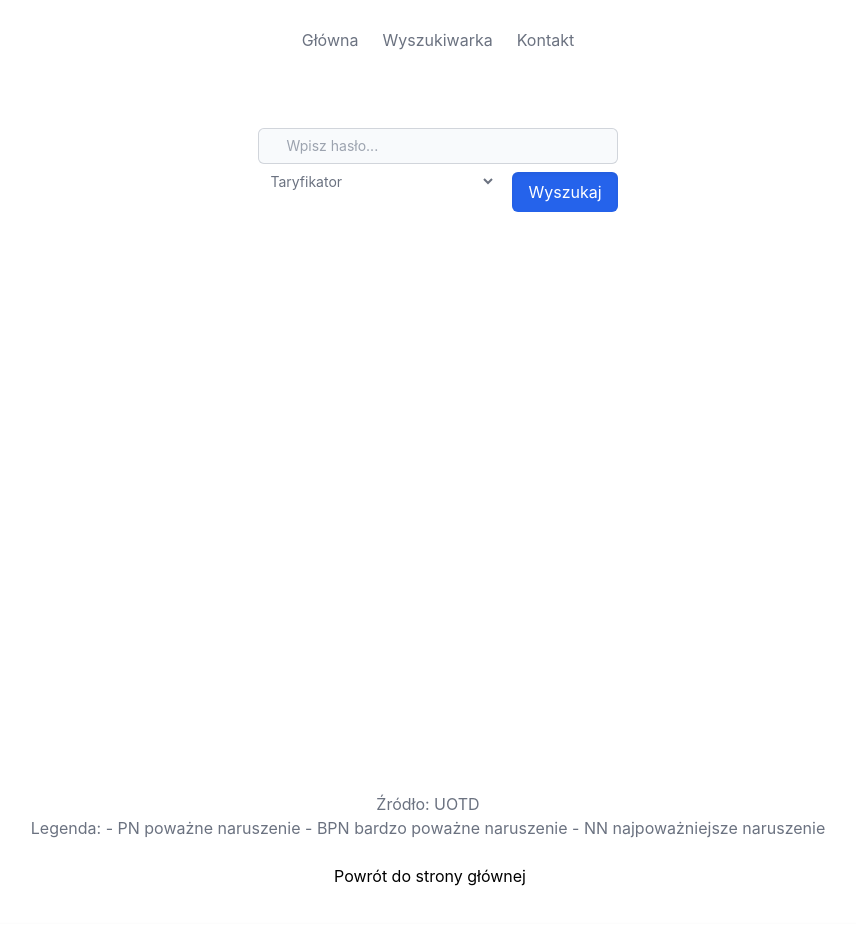
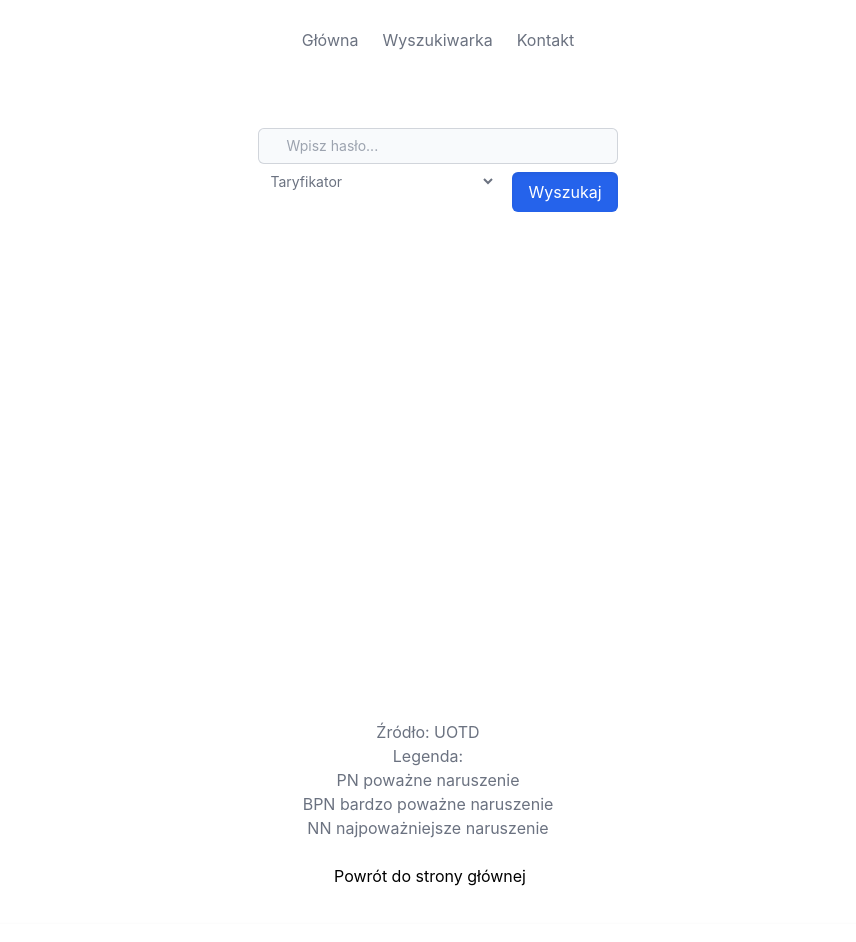
Before and after one commit to qolvap/fine-app-poc, a React (Create React App) app: page /Results in a window 1280 px wide. Shown: the top 942 px of the page, without its empty margins (202-1058 px from the left). Built offline with nearby package versions, Linux system fonts and the light colour scheme; the HTML template or start-up script is replaced by a standard one.

Commit message:
🔄 resultpage edited with some dry code for <p>

```diff
--- a/src/components/Results/ResultsPage.tsx
+++ b/src/components/Results/ResultsPage.tsx
@@ -4,6 +4,17 @@ import { Fine, data } from '../data/data';
 import 'tailwindcss/tailwind.css';
 import Button from '../Button/Button';
 import Fuse from 'fuse.js';
+
+const content = [
+  {
+    text: 'Źródło: UOTD',
+    link: 'https://isap.sejm.gov.pl/isap.nsf/download.xsp/WDU20011251371/U/D20011371Lj.pdf',
+  },
+  { text: 'Legenda: ' },
+  { text: 'PN poważne naruszenie' },
+  { text: 'BPN bardzo poważne naruszenie' },
+  { text: 'NN najpoważniejsze naruszenie' },
+];
 
 // Function to replace Polish characters and convert a string to lowercase
 function podmien(napis: string): string {
@@ -156,15 +167,29 @@ function ResultsPage() {
       </div>
 
       <div className="flex flex-col items-center">
-        <p className="bg-transparent py-0 pl-2 pr-7 text-gray-500">Źródło: UOTD</p>
-        <p className="bg-transparent py-0 pl-2 pr-7 text-gray-500">
-          Legenda: - PN poważne naruszenie - BPN bardzo poważne naruszenie - NN
-          najpoważniejsze naruszenie
-        </p>
-        <br />
-        <Link to="/" className="mr-4 hover:text-blue-600 mb-5">
-          Powrót do strony głównej
-        </Link>
+          {content.map((item, index) => (
+              <p
+                key={index}
+                className="bg-transparent py-0 pl-2 pr-7 text-gray-500"
+              >
+                {item.link ? (
+                  <a
+                    href={item.link}
+                    target="_blank"
+                    rel="noopener noreferrer"
+                    className="hover:text-blue-500"
+                  >
+                    {item.text}
+                  </a>
+                ) : (
+                  item.text
+                )}
+              </p>
+            ))}
+            <br />
+            <Link to="/" className="mr-4 hover:text-blue-600 mb-5">
+              Powrót do strony głównej
+            </Link>
       </div>
     </div>
   );
```
Also changed, not shown: src/styles/tailwind.output.css.
